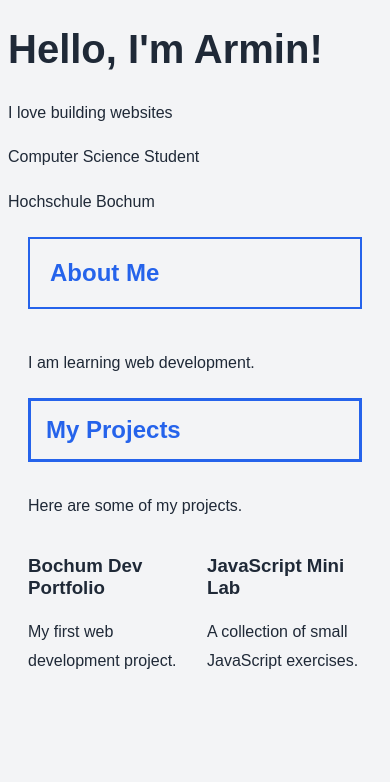
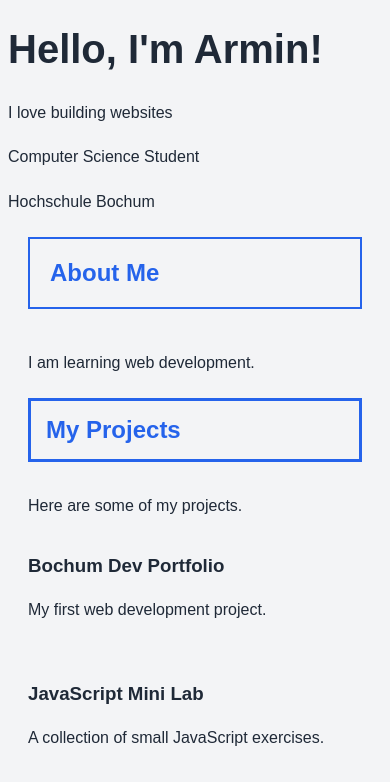
Before and after one commit to arminmova/bochum-dev-portfolio, a plain HTML site: page index.html in a window 390 px wide. Drawn offline with Linux system fonts and the light colour scheme.

Commit message:
feat: make project layout responsive with flexbox

```diff
--- a/style.css
+++ b/style.css
@@ -43,8 +43,11 @@ h1 {
   display: flex;
   flex-direction: row;
   gap: 24px;
+  flex-wrap: wrap;
 }
 
 .projects-list article {
   flex: 1;
+  min-width: min(250px,100%);
+
 }
```
